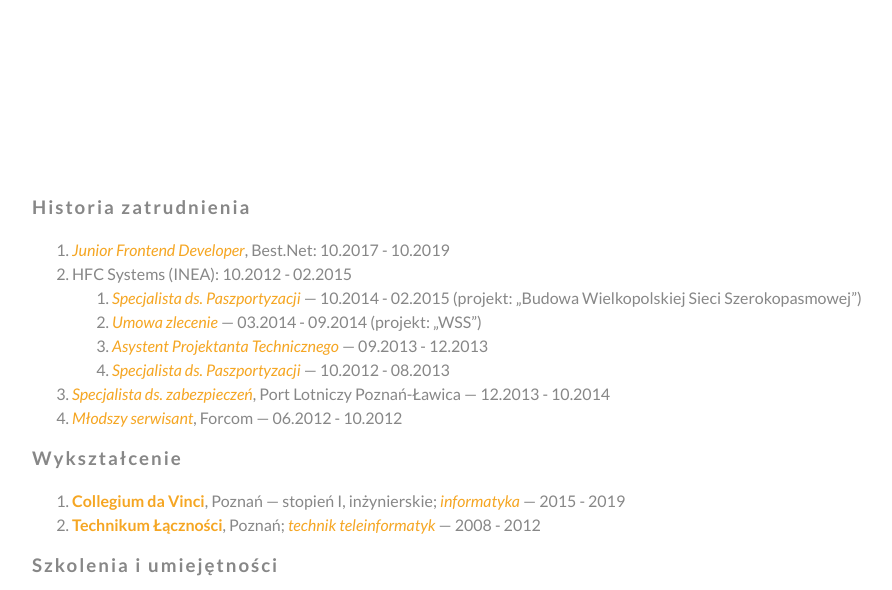
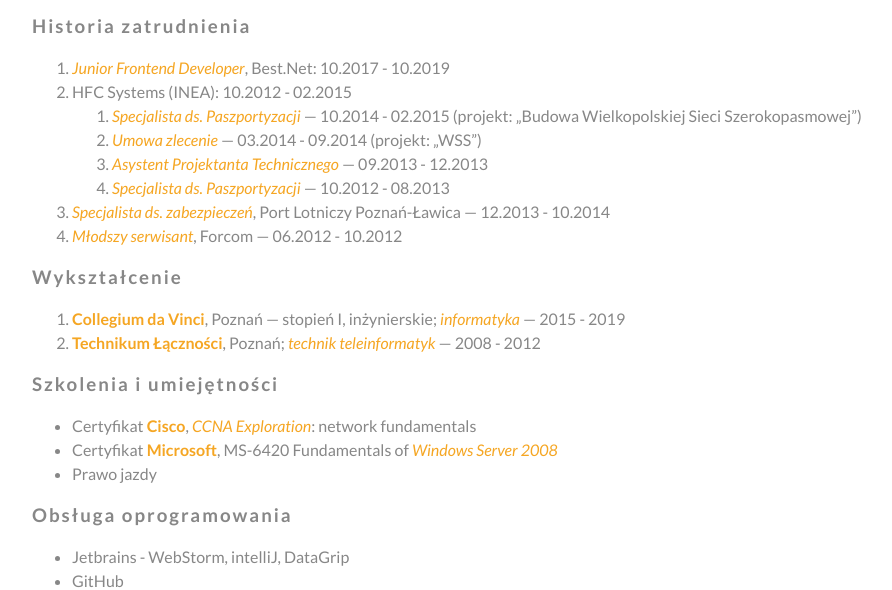
Before and after one commit to Jaclawiciel/cv, a plain HTML site: page docs/index.html in a window 1280 px wide. Shown: the part 805-1395 px from the top of the page, without its empty margins (32-924 px from the left). Drawn offline with nearby package versions, Linux system fonts and the light colour scheme.

Commit message:
Fix margin

```diff
--- a/docs/css/main.css
+++ b/docs/css/main.css
@@ -151,10 +151,6 @@ header h2 {
     letter-spacing: 2px;
 }
 
-#historia {
-    margin-top: 200px;
-}
-
 #historia ul, #wyksztalcenie ul {
     list-style: decimal;
 }
```
